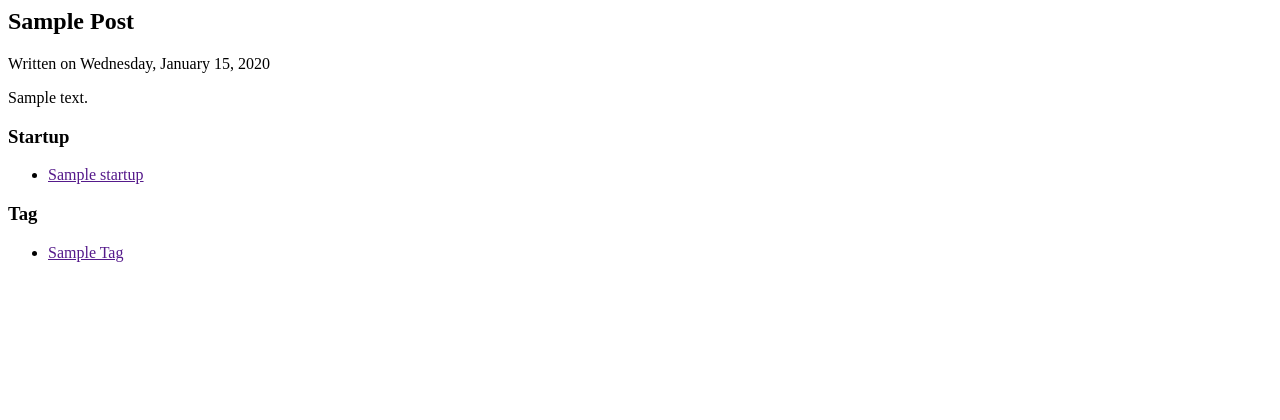
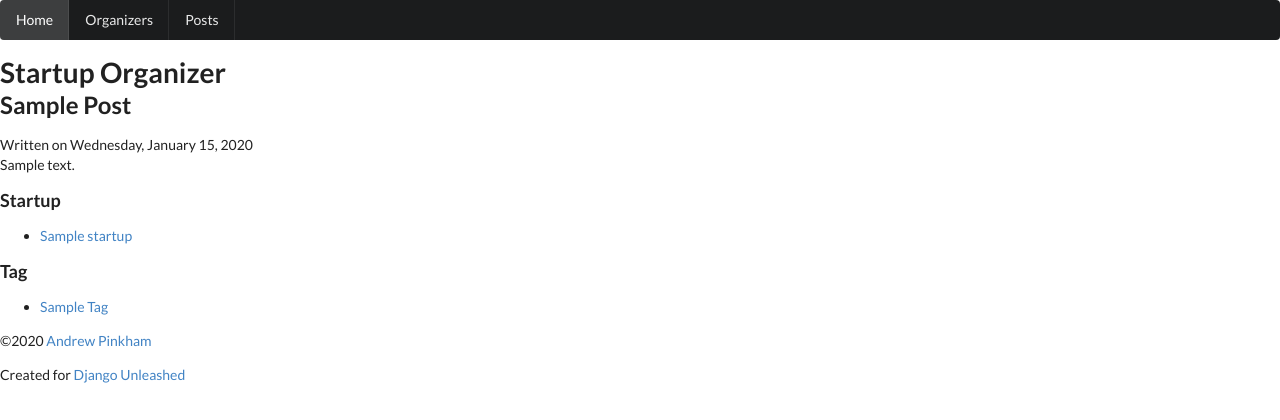
Before and after one commit to mohammadasim/suorganiser, a Django app: template suorganizer/blogs/templates/post/post_detail.html in a window 1280 px wide. Shown: the top 420 px of the page. Run offline with Django 3.2, Linux system fonts and the light colour scheme; the template is opened without the code that fills it: values that come from a table or form of the project are taken from there, others are empty; tables that the repository leaves empty hold one stand-in row (values such as "Sample post"); some libraries are stand-ins or nearby versions.

Commit message:
added url.py files

```diff
--- a/suorganizer/blogs/templates/post/post_detail.html
+++ b/suorganizer/blogs/templates/post/post_detail.html
@@ -1,3 +1,8 @@
+{% extends parent_template|default:'organizer/base_organizer.html' %}
+{% block title %}
+{{ block.super }} - {{ post.title|title }}
+{% endblock %}
+{% block content %}
 <article>
     <header>
         <h2>{{ post.title|title }}</h2>
@@ -42,3 +47,4 @@
     </footer>
     {% endif %}
 </article>
+{% endblock %}
--- /dev/null
+++ b/suorganizer/blogs/urls.py
@@ -0,0 +1,6 @@
+from django.urls import path
+from .views import post_list
+
+urlpatterns = [
+    path('', post_list, name='blogs_posts_list'),
+]
--- a/suorganizer/organizers/templates/startup/startup_detail.html
+++ b/suorganizer/organizers/templates/startup/startup_detail.html
@@ -1,6 +1,6 @@
 {% extends parent_template|default:'organizer/base_organizer.html' %}
 {% block title %}
-{% block.super %} - {{ startup.name }}
+{{ block.super }} - {{ startup.name }}
 {% endblock %}
 {% block content %}
 <article>
@@ -35,7 +35,7 @@
             {% endfor %}
         </ul>
     </section>
-    {% endfor %}
+    {% endif %}
     {% if startup.blog_posts.all %}
     <section>
         <h3>Blog post{{ startup.blog_posts.count|pluralize }}</h3>
--- a/suorganizer/organizers/templates/startup/startup_list.html
+++ b/suorganizer/organizers/templates/startup/startup_list.html
@@ -1,6 +1,6 @@
 {% extends parent_template|default:'organizer/base_organizer.html' %}
 {% block title %}
-{% block.super %} - Startups
+{{ block.super }} - Startups
 {% endblock %}
 {% block content %}
 <h2>Startup List</h2>
--- a/suorganizer/organizers/templates/tag/tag_detail.html
+++ b/suorganizer/organizers/templates/tag/tag_detail.html
@@ -1,6 +1,6 @@
 {% extends parent_template|default:'organizer/base_organizer.html' %}
 {% block title %}
-{% block.super %} - {{ tag.name|title }}
+{{ block.super }} - {{ tag.name|title }}
 {% endblock %}
 {% block content %}
 <h2>{{ tag.name|title }}</h2>
--- a/suorganizer/organizers/templates/tag/tag_list.html
+++ b/suorganizer/organizers/templates/tag/tag_list.html
@@ -1,6 +1,6 @@
 {% extends parent_template|default:'organizer/base_organizer.html' %}
 {% block title %}
-{% block.super %} - Tag List
+{{ block.super }} - Tag List
 {% endblock %}
 {% block content %}
 <h2>Tag List</h2>
--- /dev/null
+++ b/suorganizer/organizers/urls.py
@@ -0,0 +1,10 @@
+from django.urls import path
+from .views import tag_list, tag_detail, startup_detail, startup_list
+
+urlpatterns = [
+    path('tag/', tag_list, name='organizers_tag_list'),
+    path('tag/<slug:slug>/', tag_detail, name='organizers_tag_detail'),
+    path('startup/', startup_list, name='organizers_startup_list'),
+    path('startup/<slug:slug>/', startup_detail, name='organizers_startup_detail'),
+
+]
--- a/suorganizer/suorganizer/urls.py
+++ b/suorganizer/suorganizer/urls.py
@@ -14,8 +14,10 @@ Including another URLconf
     2. Add a URL to urlpatterns:  path('blog/', include('blog.urls'))
 """
 from django.contrib import admin
-from django.urls import path
+from django.urls import path, include
 
 urlpatterns = [
     path('admin/', admin.site.urls),
+    path('', include('organizers.urls')),
+    path('blogs/', include('blogs.urls')),
 ]
--- a/suorganizer/templates/base.html
+++ b/suorganizer/templates/base.html
@@ -13,9 +13,21 @@
      src="http://html5shiv.googlecode.come/svn/trunk/html5.js"
      </script>
      <! [endif]-->
-    <link rel="stylesheet" type="text/css" href="semantic/dist/semantic.min.css">
+    <link rel="stylesheet" href="https://cdnjs.cloudflare.com/ajax/libs/semantic-ui/2.4.1/semantic.min.css">
 </head>
 <body>
+<div class="ui inverted menu">
+  <a class="active item">
+    Home
+  </a>
+  <a class="item">
+    Organizers
+  </a>
+  <a class="item">
+    Posts
+  </a>
+</div>
+
 <div>
     <header>
         <h1>Startup Organizer</h1>
```
Also changed, not shown: suorganizer/blogs/templates/post/post_list.html (+8 -2 lines), suorganizer/blogs/views.py (+9 -1 lines), suorganizer/organizers/views.py (+33 -2 lines).
